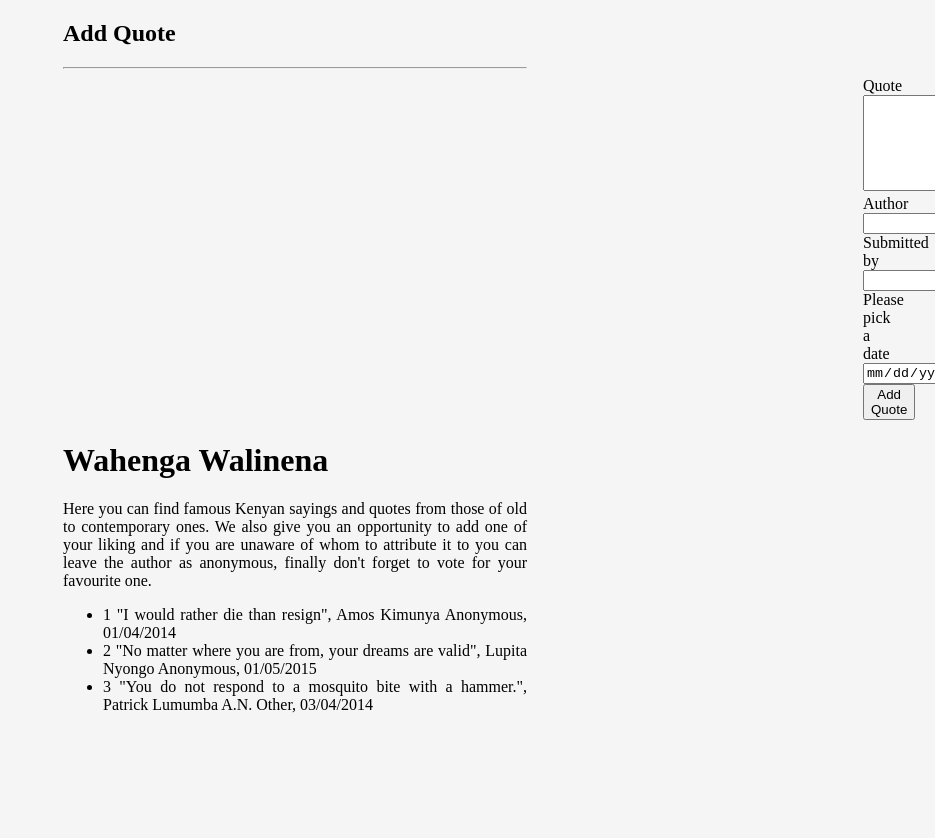
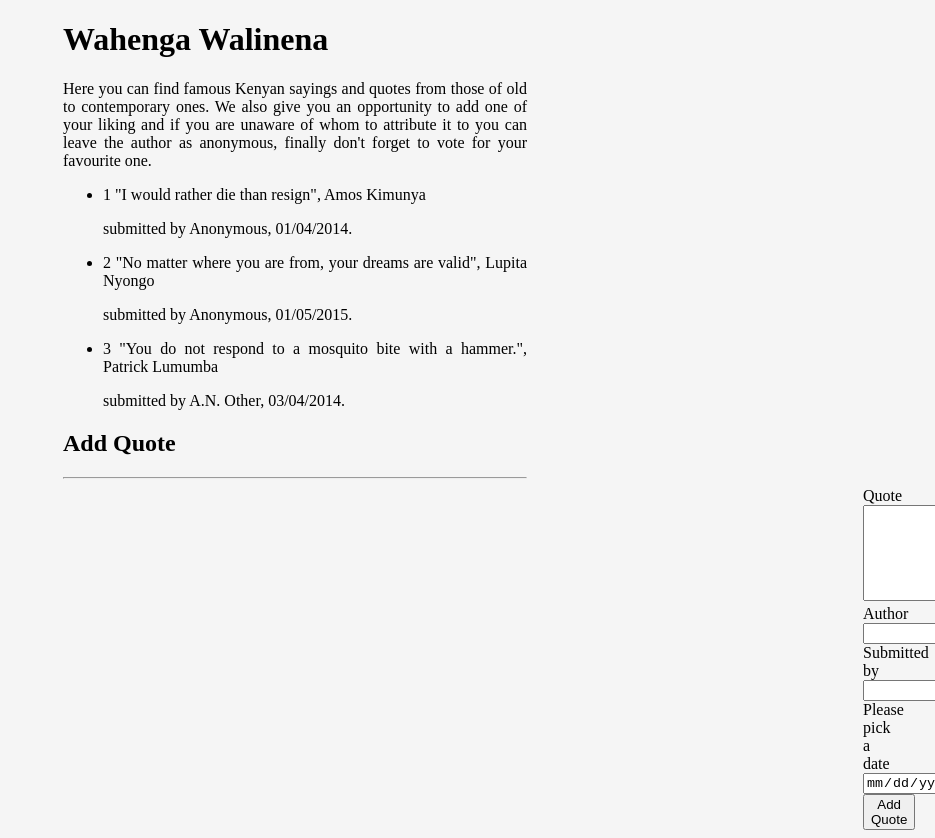
Before and after one commit to ibukamshindi/Angular-Week-1-IP, an Angular app: page / in a window 1280 px wide. Shown: the top 838 px of the page, without its empty margins (345-1280 px from the left). Before the commit the page ends 800 px from the top, so only its background shows below. Built offline with nearby package versions, Linux system fonts and the light colour scheme.

Commit message:
add input property binding quote display to quote detail

```diff
--- a/src/app/app.component.html
+++ b/src/app/app.component.html
@@ -12,7 +12,6 @@
           </li>
         </ul>
 </div> -->
+<app-quote-display></app-quote-display>
 
 <app-quote-form></app-quote-form>
-
-<app-quote-display></app-quote-display>
--- a/src/app/quote-detail/quote-detail.component.html
+++ b/src/app/quote-detail/quote-detail.component.html
@@ -1 +1,5 @@
-<p>quote-detail works!</p>
+<p>
+  {{quote.submittedby}},
+  {{quote.date}}
+
+</p>
--- a/src/app/quote-detail/quote-detail.component.ts
+++ b/src/app/quote-detail/quote-detail.component.ts
@@ -1,4 +1,4 @@
-import { Component, OnInit } from '@angular/core';
+import { Component, OnInit, Input } from '@angular/core';
 import { Quote } from '../quote';
 
 @Component({
@@ -8,6 +8,7 @@
 })
 export class QuoteDetailComponent implements OnInit {
 
+  @Input() quote: Quote;
   constructor() { }
 
   ngOnInit(): void {
--- a/src/app/quote-display/quote-display.component.html
+++ b/src/app/quote-display/quote-display.component.html
@@ -8,7 +8,7 @@
           <li *ngFor= 'let quote of quote'>
             {{quote.id}}
             {{quote.quote}}, {{quote.author}}
-            {{quote.submittedby}}, {{quote.date}}
+            <app-quote-detail [quote]='quote'></app-quote-detail>
           </li>
         </ul>
 </div>
--- a/src/app/quote-display/quote-display.component.ts
+++ b/src/app/quote-display/quote-display.component.ts
@@ -1,5 +1,5 @@
 import { Component, OnInit } from '@angular/core';
-import{Quote} from '../quote';
+import { Quote } from '../quote';
 
 @Component({
   selector: ' app-quote-display',
@@ -9,9 +9,9 @@
 export class QuoteDisplayComponent implements OnInit {
 
     quote:Quote[] = [
-      {id:1., quote: '"I would rather die than resign"',author: 'Amos Kimunya',submittedby:'Anonymous', date: '01/04/2014'},
-      {id:2., quote:'"No matter where you are from, your dreams are valid"',author: 'Lupita Nyongo',submittedby:'Anonymous', date: '01/05/2015'},
-      {id:3., quote: '"You do not respond to a mosquito bite with a hammer."',author: 'Patrick Lumumba',submittedby:'A.N. Other', date: '03/04/2014'},
+      {id:1., quote: '"I would rather die than resign"',author: 'Amos Kimunya',submittedby:'submitted by Anonymous', date: '01/04/2014.'},
+      {id:2., quote:'"No matter where you are from, your dreams are valid"',author: 'Lupita Nyongo',submittedby:'submitted by Anonymous', date: '01/05/2015.'},
+      {id:3., quote: '"You do not respond to a mosquito bite with a hammer."',author: 'Patrick Lumumba',submittedby:'submitted by A.N. Other', date: '03/04/2014.'},
     ];
 
   constructor() { }
--- a/src/app/quote-form/quote-form.component.ts
+++ b/src/app/quote-form/quote-form.component.ts
@@ -1,5 +1,5 @@
 import { Component, OnInit } from '@angular/core';
-import {Quote} from '../quote'
+import { Quote } from '../quote';
 import { from } from 'rxjs';
 
 @Component({
@@ -11,7 +11,7 @@
 
   constructor() { }
 
-  ngOnInit(): void {
+  ngOnInit()  {
   }
 
 }
--- a/tsconfig.app.json
+++ b/tsconfig.app.json
@@ -7,7 +7,8 @@
   },
   "files": [
     "src/main.ts",
-    "src/polyfills.ts"
+    "src/polyfills.ts",
+    "./src/app/Quote.ts"
   ],
   "include": [
     "src/**/*.d.ts"
```
Also changed, not shown: 1 other file (tests, documents, lock files or other folders).
